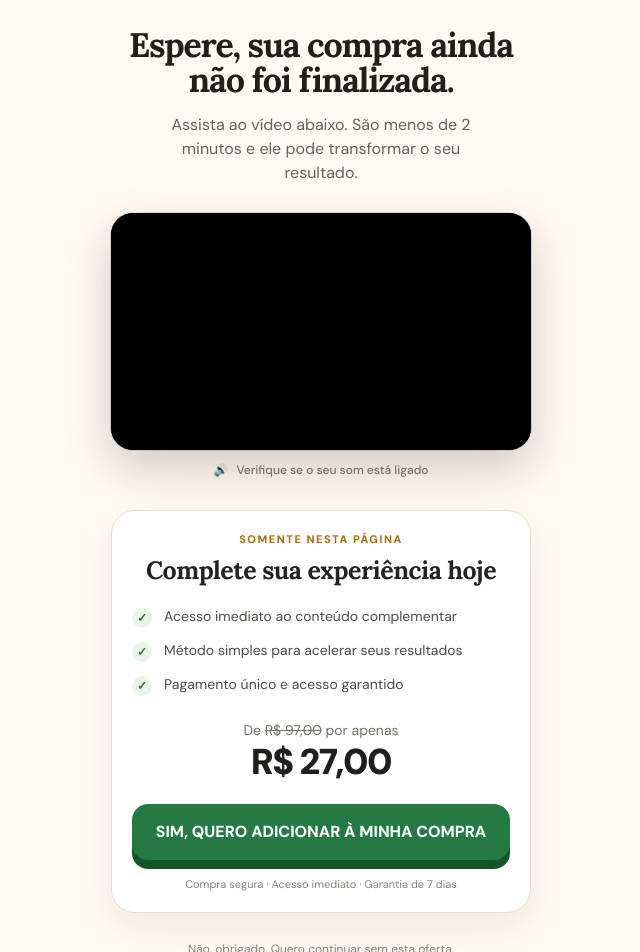
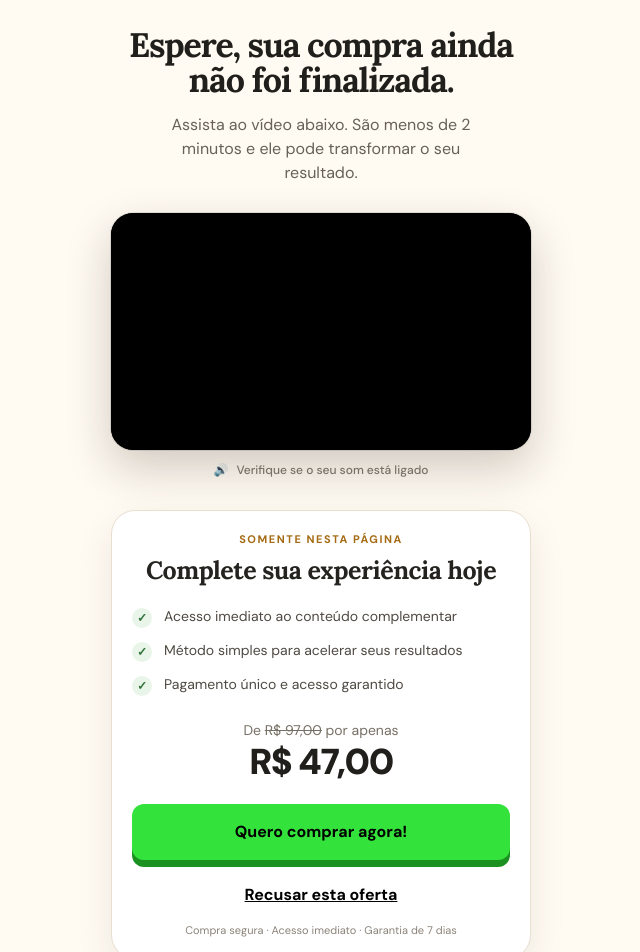
Before and after one commit to TACIO10/Upsell-auditivo, a Next.js app: page / in a window 1280 px wide. Shown: the top 952 px of the page, without its empty margins (319-959 px from the left). Built offline with nearby package versions, Linux system fonts and the light colour scheme.

Commit message:
Integrate Lastlink upsell checkout

```diff
--- a/app/page.tsx
+++ b/app/page.tsx
@@ -25,11 +25,28 @@ export default function Home() {
               <li key={item} className="flex gap-3"><span className="mt-0.5 flex h-5 w-5 shrink-0 items-center justify-center rounded-full bg-[#e9f5e8] text-[12px] font-bold text-[#33733c]">✓</span>{item}</li>
             ))}
           </ul>
-          <div className="mt-6 text-center"><p className="text-sm text-[#777066]">De <span className="line-through">R$ 97,00</span> por apenas</p><p className="mt-1 text-[36px] font-black leading-none tracking-[-0.04em] text-[#201f1c]">R$ 27,00</p></div>
-          <button className="mt-6 w-full rounded-2xl bg-[#247a42] px-5 py-4 text-[16px] font-extrabold text-white shadow-[0_9px_0_#15532b] transition active:translate-y-1 active:shadow-[0_5px_0_#15532b]">SIM, QUERO ADICIONAR À MINHA COMPRA</button>
+          <div className="mt-6 text-center"><p className="text-sm text-[#777066]">De <span className="line-through">R$ 97,00</span> por apenas</p><p className="mt-1 text-[36px] font-black leading-none tracking-[-0.04em] text-[#201f1c]">R$ 47,00</p></div>
+          <div className="mt-6 flex cursor-pointer flex-col items-center gap-6 font-sans">
+            <div className="button-default button-accept w-full rounded-xl bg-[#34e23c] px-8 py-[17px] text-center text-[16px] font-bold leading-[22px] text-black shadow-[0_7px_0_#1b9121]" id="llupsell-CED18D1C8-">Quero comprar agora!</div>
+            <div className="button-default button-deny w-full text-center text-[16px] font-bold leading-[22px] text-black underline" id="denyButtoncc16969">Recusar esta oferta</div>
+          </div>
           <p className="mt-4 text-center text-[11px] leading-4 text-[#8a8379]">Compra segura · Acesso imediato · Garantia de 7 dias</p>
         </section>
-        <button className="mx-auto mt-7 text-xs text-[#8a8379] underline decoration-[#bbb3a7] underline-offset-4">Não, obrigado. Quero continuar sem esta oferta.</button>
+        <Script src="https://cdn.lastlink.com/upsell.min.js" strategy="afterInteractive" />
+        <Script id="lastlink-deny" strategy="afterInteractive">{`
+          var upsellRedirect = "https://lastlink.com/app/member/dashboardV2";
+          function setupDenyButtons() {
+            document.querySelectorAll('[id^="denyButton"]').forEach(function(button) {
+              button.onclick = function() {
+                var currentUrl = new URL(window.location.href);
+                var newUrl = new URL(upsellRedirect);
+                currentUrl.searchParams.forEach(function(value, key) { newUrl.searchParams.append(key, value); });
+                window.location.href = newUrl.toString();
+              };
+            });
+          }
+          setupDenyButtons();
+        `}</Script>
       </div>
     </main>
   );
--- a/public-pages/index.html
+++ b/public-pages/index.html
@@ -197,18 +197,46 @@
           </li>
         </ul>
         <div class="price">
-          De <s>R$ 97,00</s> por apenas<strong>R$ 27,00</strong>
+          De <s>R$ 97,00</s> por apenas<strong>R$ 47,00</strong>
         </div>
-        <button class="cta">SIM, QUERO ADICIONAR À MINHA COMPRA</button>
+        <div
+          style="display: flex; flex-direction: column; gap: 24px; align-items: center; cursor: pointer; margin-top: 24px"
+        >
+          <div
+            class="button-default button-accept"
+            style="width: 100%; padding: 17px 32px; line-height: 22px; border-radius: 12px; font-weight: 700; background-color: rgb(52, 226, 60); color: #000; text-align: center"
+            id="llupsell-CED18D1C8-"
+          >Quero comprar agora!</div>
+          <div
+            class="button-default button-deny"
+            style="width: 100%; text-decoration: underline; line-height: 22px; font-size: 16px; font-weight: 700; color: #000; text-align: center"
+            id="denyButtoncc16969"
+          >Recusar esta oferta</div>
+        </div>
         <p class="safe">Compra segura · Acesso imediato · Garantia de 7 dias</p>
       </section>
-      <button class="decline">
-        Não, obrigado. Quero continuar sem esta oferta.
-      </button>
     </main>
     <script
       src="https://scripts.converteai.net/f7f63c56-fc11-4d6b-889e-71d2f24f657c/players/6a3dd5a5583018d5609e6916/v4/player.js"
       async
     ></script>
+    <script src="https://cdn.lastlink.com/upsell.min.js"></script>
+    <script>
+      var upsellRedirect = "https://lastlink.com/app/member/dashboardV2";
+      function setupDenyButtons() {
+        document.querySelectorAll('[id^="denyButton"]').forEach(function (button) {
+          button.onclick = function () {
+            var currentUrl = new URL(window.location.href);
+            var newUrl = new URL(upsellRedirect);
+            currentUrl.searchParams.forEach(function (value, key) {
+              newUrl.searchParams.append(key, value);
+            });
+            window.location.href = newUrl.toString();
+          };
+        });
+      }
+      if (document.readyState === "loading") document.addEventListener("DOMContentLoaded", setupDenyButtons);
+      else setupDenyButtons();
+    </script>
   </body>
 </html>
```
